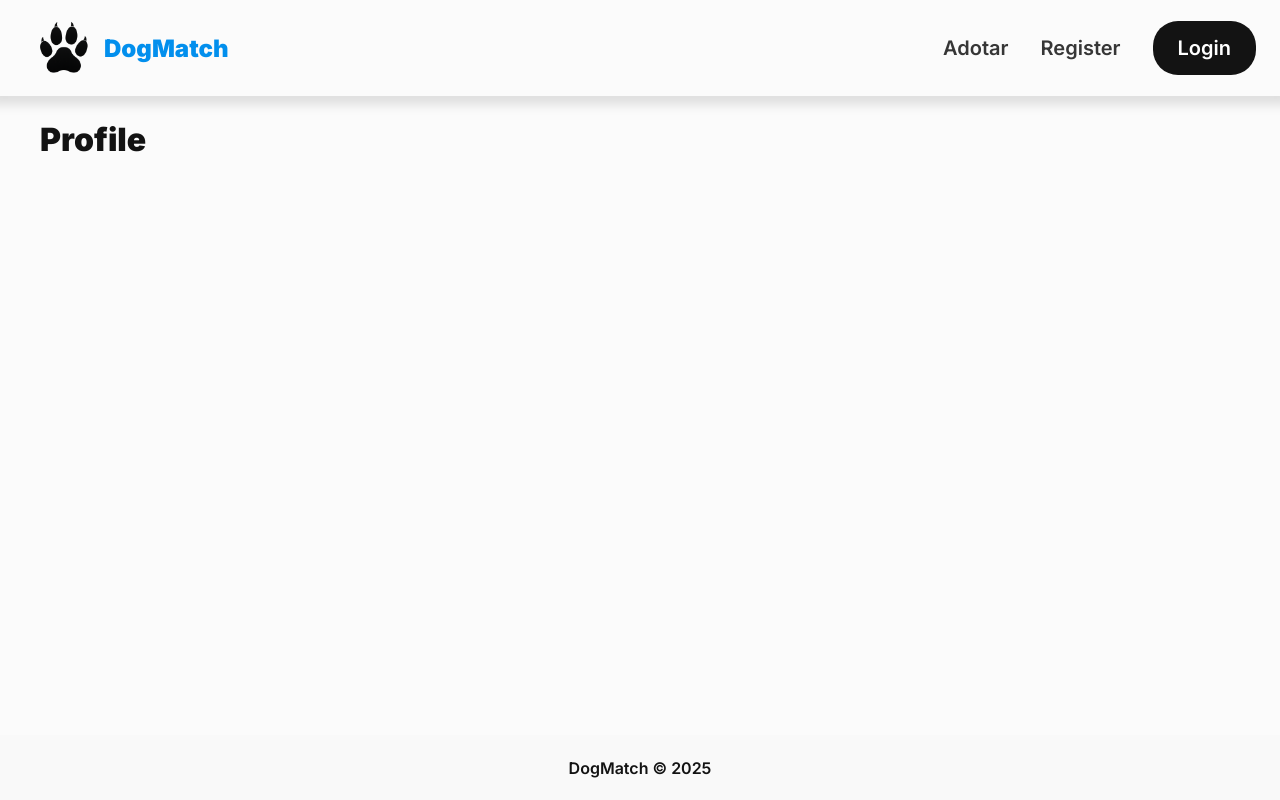
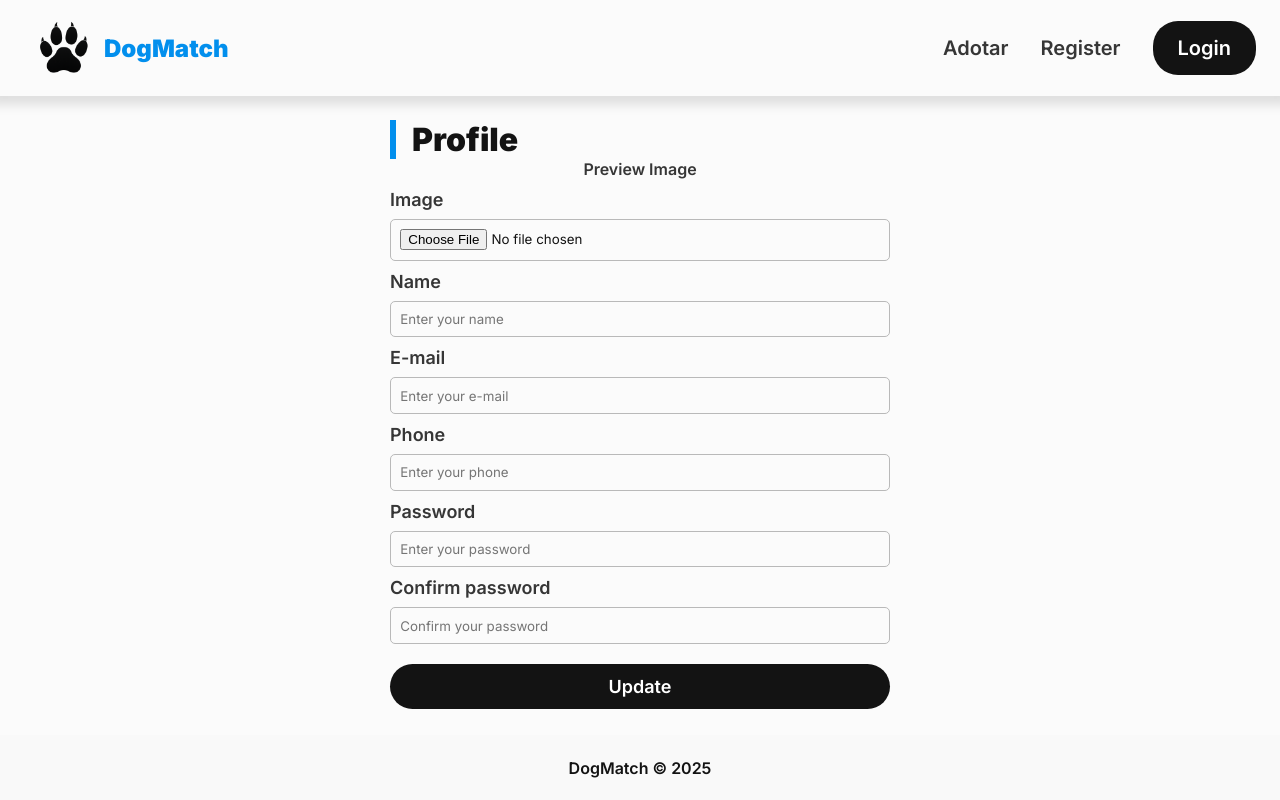
Before and after one commit to GuillhermeHenrique/dogmatch, a React (Vite) app in the folder frontend/: page /user/profile in a window 1280 px wide. Built offline with nearby package versions, Linux system fonts and the light colour scheme; no server answers.

Commit message:
feat: add user edit form

```diff
--- a/frontend/src/routes/User/Profile.tsx
+++ b/frontend/src/routes/User/Profile.tsx
@@ -1,7 +1,78 @@
+import { useState } from "react";
+
+import formClasses from "../Auth/Form.module.css";
+
+import Input from "../../components/form/Input";
+
+import type { UserRegister } from "../../types/User";
+
 const Profile = () => {
+  const [user, setUser] = useState<UserRegister>({
+    name: "",
+    email: "",
+    phone: 0,
+    password: "",
+    confirmpassword: "",
+  });
+
+  const onFileChange = () => {};
+
+  const handleChange = () => {};
+
   return (
-    <div>
-      <h1>Profile</h1>
+    <div className={formClasses.form_container}>
+      <div className={formClasses.title}>
+        <h1>Profile</h1>
+      </div>
+      <p>Preview Image</p>
+      <form>
+        <Input
+          text="Image"
+          type="file"
+          name="image"
+          placeholder=""
+          handleOnChange={onFileChange}
+        />
+        <Input
+          text="Name"
+          type="text"
+          name="name"
+          placeholder="Enter your name"
+          handleOnChange={handleChange}
+          value={user.name || ""}
+        />
+        <Input
+          text="E-mail"
+          type="email"
+          name="email"
+          placeholder="Enter your e-mail"
+          handleOnChange={handleChange}
+          value={user.email || ""}
+        />
+        <Input
+          text="Phone"
+          type="text"
+          name="phone"
+          placeholder="Enter your phone"
+          handleOnChange={handleChange}
+          value={user.phone || ""}
+        />
+        <Input
+          text="Password"
+          type="password"
+          name="password"
+          placeholder="Enter your password"
+          handleOnChange={handleChange}
+        />
+        <Input
+          text="Confirm password"
+          type="password"
+          name="confirmpassword"
+          placeholder="Confirm your password"
+          handleOnChange={handleChange}
+        />
+        <input type="submit" value="Update" />
+      </form>
     </div>
   );
 };
```
